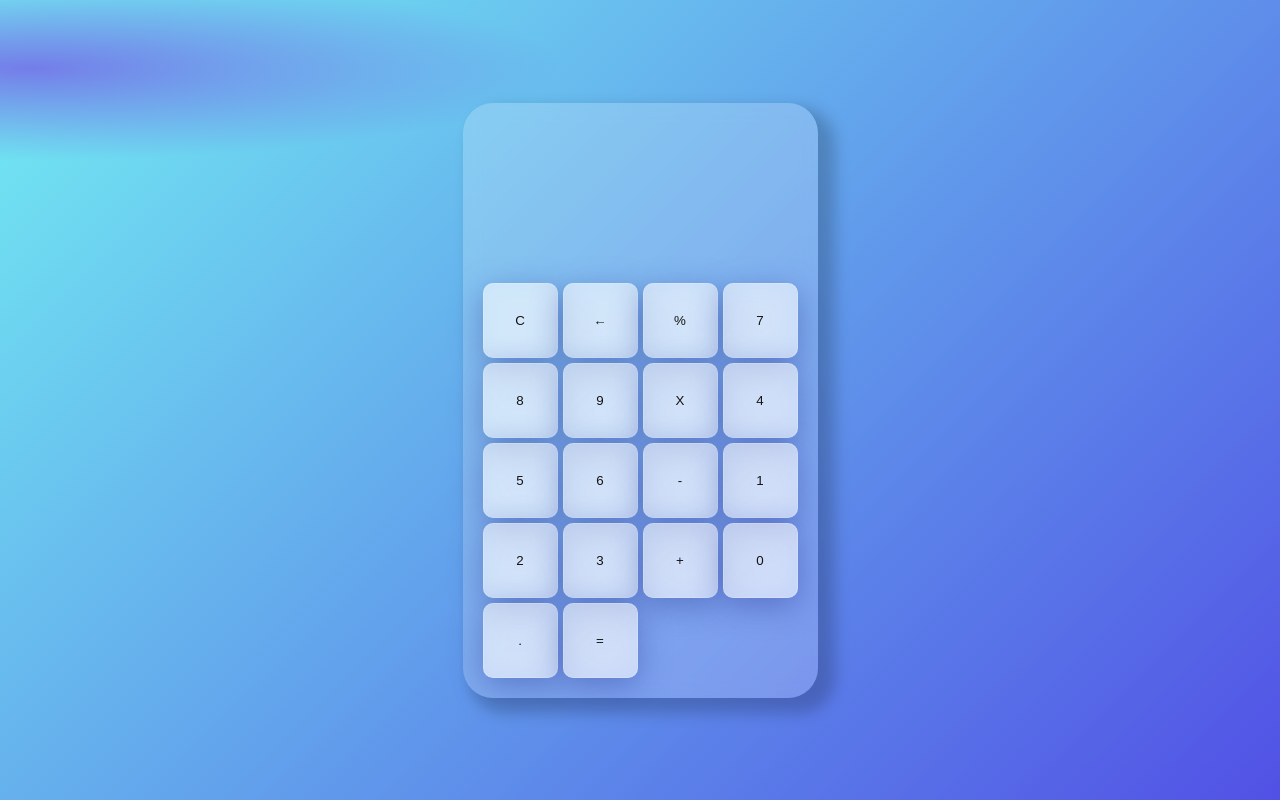
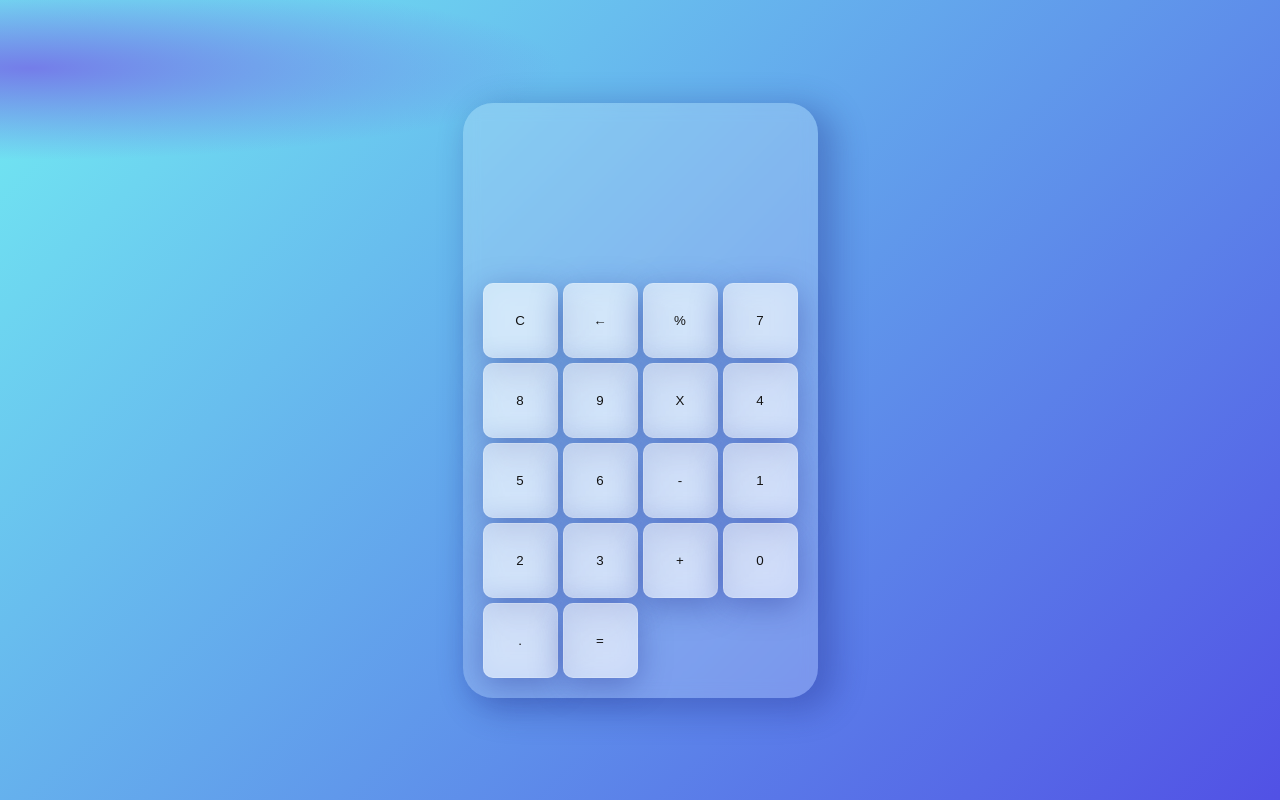
Before and after one commit to renatocuellar/calculator, a plain HTML site: page index.html in a window 1280 px wide. Drawn offline with Linux system fonts and the light colour scheme.

Commit message:
comenzamos a crear los estilos de la calculadora

```diff
--- a/style/global.css
+++ b/style/global.css
@@ -23,10 +23,9 @@ body {
   display: grid;
   grid-template-rows: 160px 405px;
   background: rgba(255, 255, 255, 0.2);
-  box-shadow: 0 8px 32px 0 rgba(31, 38, 135, 0.37);
+  box-shadow: 12px 8px 32px 05px rgba(31, 38, 135, 0.33);
   backdrop-filter: blur(8px);
   -webkit-backdrop-filter: blur(8px);
   padding: 15px;
   border-radius: 30px;
-  box-shadow: 12px 10px 15px 5px #00000033;
 }
```
